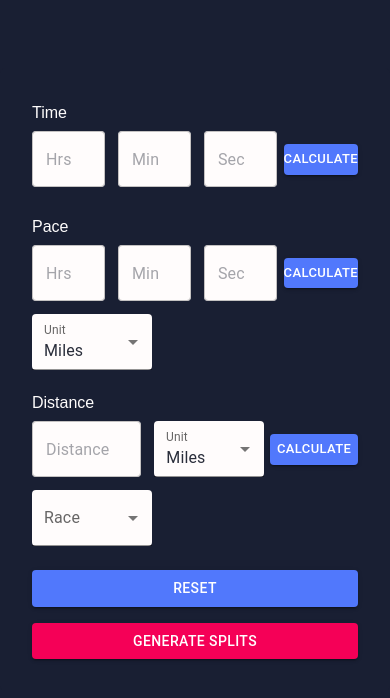
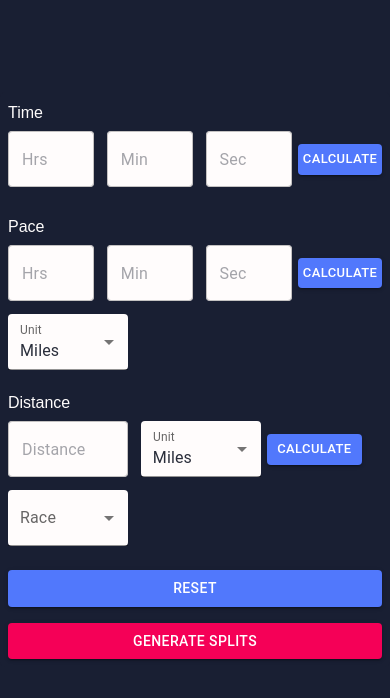
Before and after one commit to djm158/runcalculator, a React (Create React App) app: page / in a window 390 px wide. Shown: the top 698 px of the page. Built offline with nearby package versions, Linux system fonts and the light colour scheme.

Commit message:
fix: mobile styling (#25)
* fix: mobile styling

* fix: set max width

```diff
--- a/src/components/Calculator.tsx
+++ b/src/components/Calculator.tsx
@@ -38,14 +38,7 @@ export const Calculator = () => {
       justifyContent="center"
       style={{ minHeight: "90vh" }}
     >
-      <Box
-        className={styles.calculator}
-        sx={{
-          padding: "2rem",
-          borderRadius: "5px",
-          backgroundColor: "#191f33",
-        }}
-      >
+      <Box className={styles.calculator}>
         <Formik initialValues={initialValues} onSubmit={() => {}}>
           {({ values, handleReset }) => {
             const {
--- a/src/components/calculator.module.css
+++ b/src/components/calculator.module.css
@@ -1,7 +1,12 @@
+.calculator {
+  padding: 2rem;
+  border-radius: 5px;
+  background-color: #191f33;
+}
+
 @media (max-width: 540px) {
   .calculator {
-    width: 100%;
-    padding: 0.2rem;
-    padding: 0;
+    padding: 0.5rem;
+    max-width: 100%;
   }
 }
```
